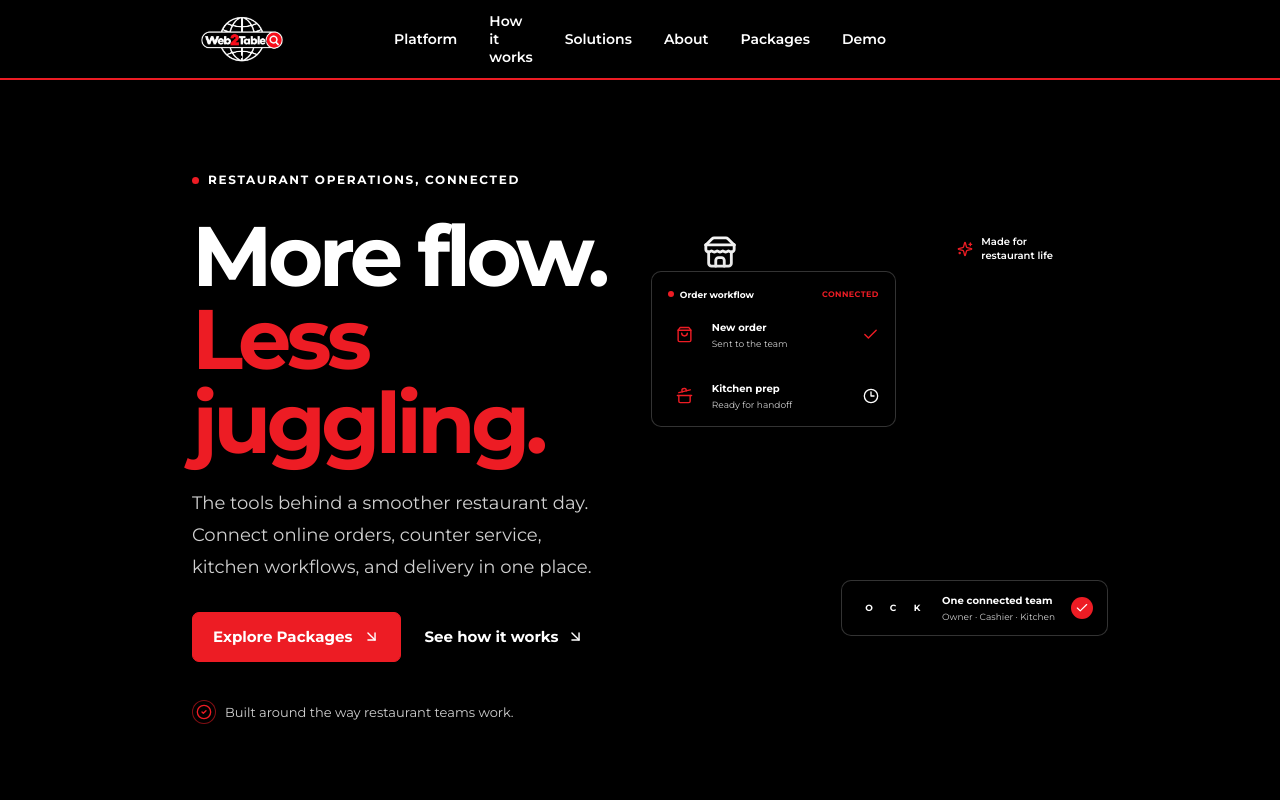
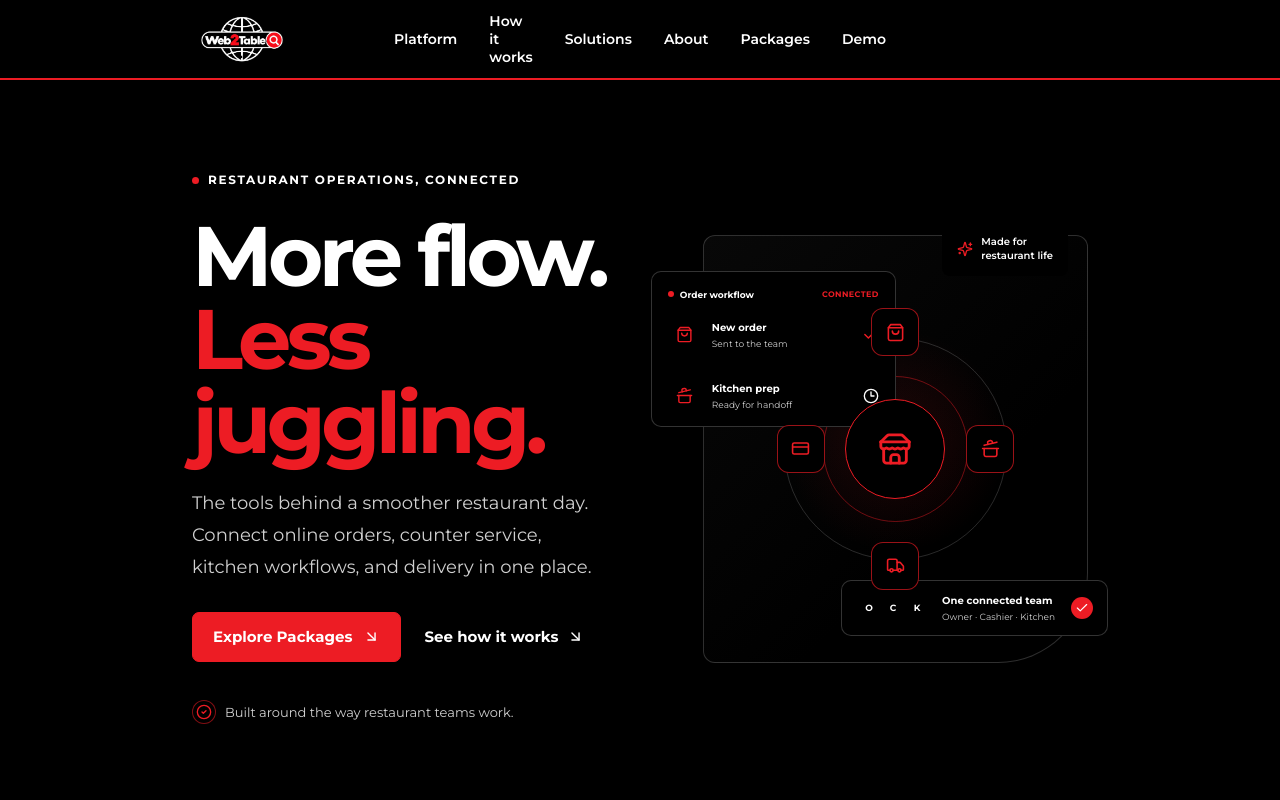
Before and after one commit to Jrnotjunior/web2table.io, a React (Vite) app: page / in a window 1280 px wide. Shown: the top 800 px of the page. Built offline with nearby package versions, Linux system fonts and the light colour scheme.

Commit message:
style brand illustrations instead of stock photos

```diff
--- a/src/styles/global.css
+++ b/src/styles/global.css
@@ -79,9 +79,16 @@ p { color: var(--muted); line-height: 1.75; }
 .hero-note { display: flex; align-items: center; gap: 9px; margin-top: 38px; color: var(--text-secondary); font-size: 11px; }
 .note-icon { width: 24px; height: 24px; display: grid; place-items: center; border: 1px solid var(--black); border-radius: 50%; color: var(--accent); }
 .hero-visual { position: relative; min-height: 460px; }
-.visual-image { position: absolute; inset: 12px 0 20px 40px; overflow: hidden; border-radius: 12px 12px 90px 12px; background: var(--black); }
-.visual-image::after { position: absolute; inset: 0; background: linear-gradient(180deg, rgba(0,0,0,.02), rgba(0,0,0,.72)); content: ''; }
-.visual-image img { width: 100%; height: 100%; object-fit: cover; }
+.visual-image { position: absolute; inset: 12px 0 20px 40px; overflow: hidden; display: grid; place-items: center; border: 1px solid rgba(255,255,255,.18); border-radius: 12px 12px 90px 12px; background: radial-gradient(circle at 50% 48%, rgba(237,28,36,.12), transparent 38%), linear-gradient(135deg, #080808, #000 65%); }
+.workflow-orbit { position: absolute; border: 1px solid rgba(255,255,255,.16); border-radius: 50%; aspect-ratio: 1; }
+.workflow-orbit-one { width: 58%; }
+.workflow-orbit-two { width: 38%; border-color: rgba(237,28,36,.45); }
+.workflow-core { position: relative; z-index: 1; width: 100px; height: 100px; display: flex; align-items: center; justify-content: center; border: 1px solid var(--accent); border-radius: 50%; color: var(--accent); background: #000; }
+.workflow-node { position: absolute; z-index: 2; width: 48px; height: 48px; display: grid; place-items: center; border: 1px solid rgba(237,28,36,.65); border-radius: 12px; color: var(--accent); background: #000; }
+.workflow-node-top { top: 17%; left: calc(50% - 24px); }
+.workflow-node-left { left: 19%; top: calc(50% - 24px); }
+.workflow-node-right { right: 19%; top: calc(50% - 24px); }
+.workflow-node-bottom { bottom: 17%; left: calc(50% - 24px); }
 .floating-card { position: absolute; border: 1px solid rgba(255,255,255,.18); border-radius: 10px; background: rgba(255,255,255,.96); box-shadow: 0 18px 55px transparent; }
 .order-card { top: 48px; left: -12px; width: 245px; padding: 17px 16px 13px; }
 .mini-card-top { display: flex; align-items: center; gap: 6px; margin-bottom: 18px; color: var(--text-secondary); font-size: 9px; font-weight: 700; }
@@ -151,7 +158,17 @@ p { color: var(--muted); line-height: 1.75; }
 .about-section { background: var(--black); }
 .about-grid { display: grid; grid-template-columns: 1fr 1fr; align-items: center; gap: 90px; }
 .about-art { position: relative; min-height: 440px; }
-.about-art > img { width: 100%; height: 440px; object-fit: cover; border-radius: 10px 10px 80px 10px; }
+.about-illustration { position: relative; width: 100%; height: 440px; display: grid; place-items: center; overflow: hidden; border: 1px solid rgba(255,255,255,.18); border-radius: 10px 10px 80px 10px; background: radial-gradient(circle at center, rgba(237,28,36,.10), transparent 48%), #050505; }
+.about-illustration-ring { position: absolute; aspect-ratio: 1; border: 1px solid rgba(255,255,255,.16); border-radius: 50%; }
+.about-illustration-ring.ring-one { width: 270px; }
+.about-illustration-ring.ring-two { width: 190px; border-color: rgba(237,28,36,.5); }
+.about-illustration-center { position: relative; z-index: 1; width: 116px; height: 116px; display: flex; flex-direction: column; align-items: center; justify-content: center; gap: 8px; border: 1px solid var(--accent); border-radius: 50%; color: var(--accent); background: #000; }
+.about-illustration-center strong { color: var(--white); font-size: 12px; letter-spacing: -.04em; }
+.about-node { position: absolute; z-index: 2; width: 48px; height: 48px; display: grid; place-items: center; border: 1px solid rgba(237,28,36,.65); border-radius: 12px; color: var(--accent); background: #000; }
+.about-node.node-top { top: calc(50% - 158px); left: calc(50% - 24px); }
+.about-node.node-left { top: calc(50% - 24px); left: calc(50% - 158px); }
+.about-node.node-right { top: calc(50% - 24px); right: calc(50% - 158px); }
+.about-node.node-bottom { bottom: calc(50% - 158px); left: calc(50% - 24px); }
 .about-note { position: absolute; right: -30px; bottom: 28px; display: flex; align-items: center; gap: 12px; padding: 16px 19px; border: 1px solid rgba(255,255,255,.18); border-radius: 8px; background: var(--white); box-shadow: 0 14px 40px transparent; }
 .about-note-icon { width: 38px; height: 38px; display: grid; place-items: center; border-radius: 8px; color: var(--accent); background: var(--black); }
 .about-note strong, .about-note small { display: block; }
@@ -245,7 +262,7 @@ p { color: var(--muted); line-height: 1.75; }
   .capability-card h3 { font-size: 17px; }
   .workflow-layout { grid-template-columns: 1fr; gap: 42px; }
   .about-grid { grid-template-columns: 1fr; gap: 48px; }
-  .about-art, .about-art > img { min-height: 330px; height: 330px; }
+  .about-art, .about-illustration { min-height: 330px; height: 330px; }
   .about-note { right: 12px; bottom: 18px; }
   .contact-section { padding: 55px 0; }
   .contact-panel { grid-template-columns: 1fr; }
@@ -291,12 +308,7 @@ body, .site-header, .main-nav, .platform-section, .solutions-section,
   background: var(--black);
 }
 .hero-glow { display: none; }
-.visual-image, .about-art > img {
-  background: var(--black);
-}
-.visual-image::after {
-  background: linear-gradient(180deg, rgba(0,0,0,.04), rgba(0,0,0,.72));
-}
+.visual-image, .about-illustration { background-color: var(--black); }
 .floating-card, .about-note {
   border-color: rgba(255,255,255,.18);
   color: var(--white);
@@ -642,7 +654,7 @@ body, .site-header, .main-nav, .platform-section, .solutions-section,
 .about-section .about-note strong { color: var(--white); }
 .about-section .about-note small { color: var(--text-secondary); }
 .about-section .about-note-icon { color: var(--accent); border: 1px solid rgba(237,28,36,.55); background: var(--black); }
-.about-section .about-art > img { background: var(--black); }
+.about-section .about-illustration { background-color: var(--black); }
 
 
 /* Contact CTA: consistent black, white and red brand palette. */
```
